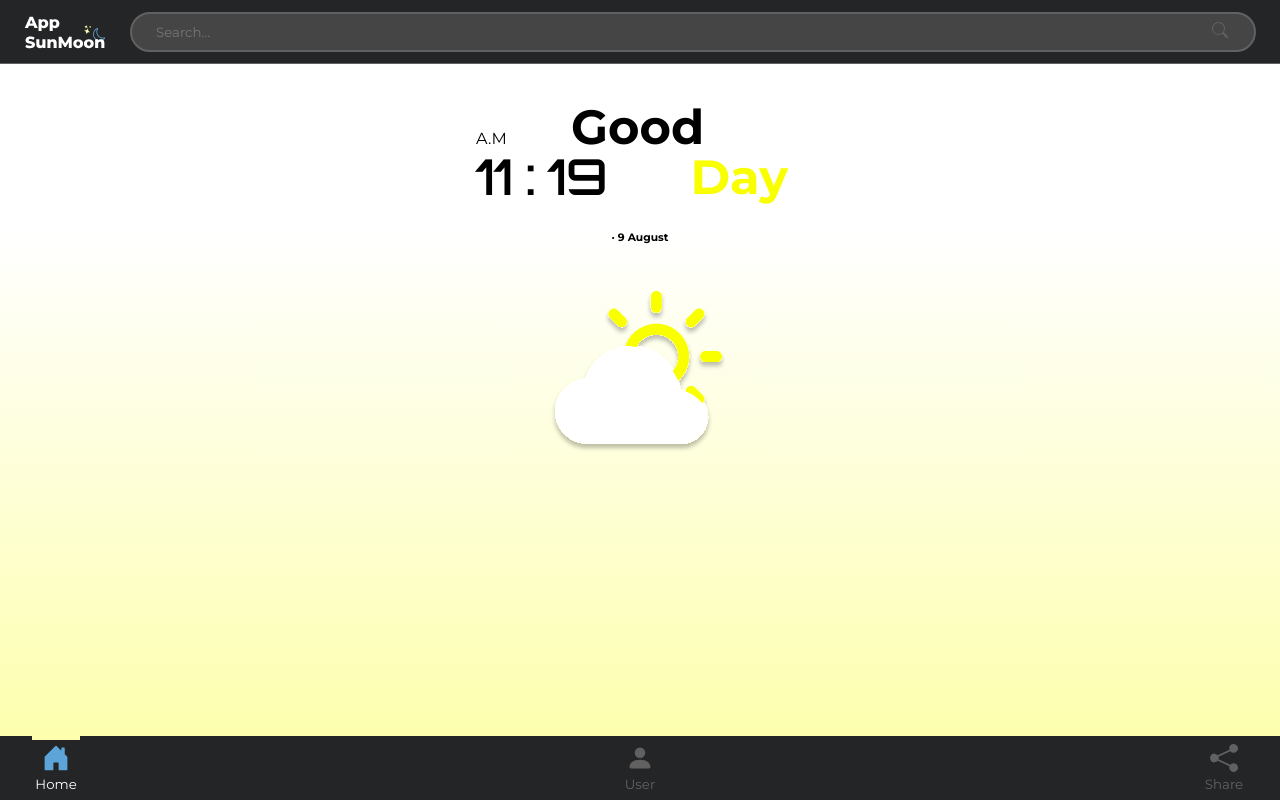
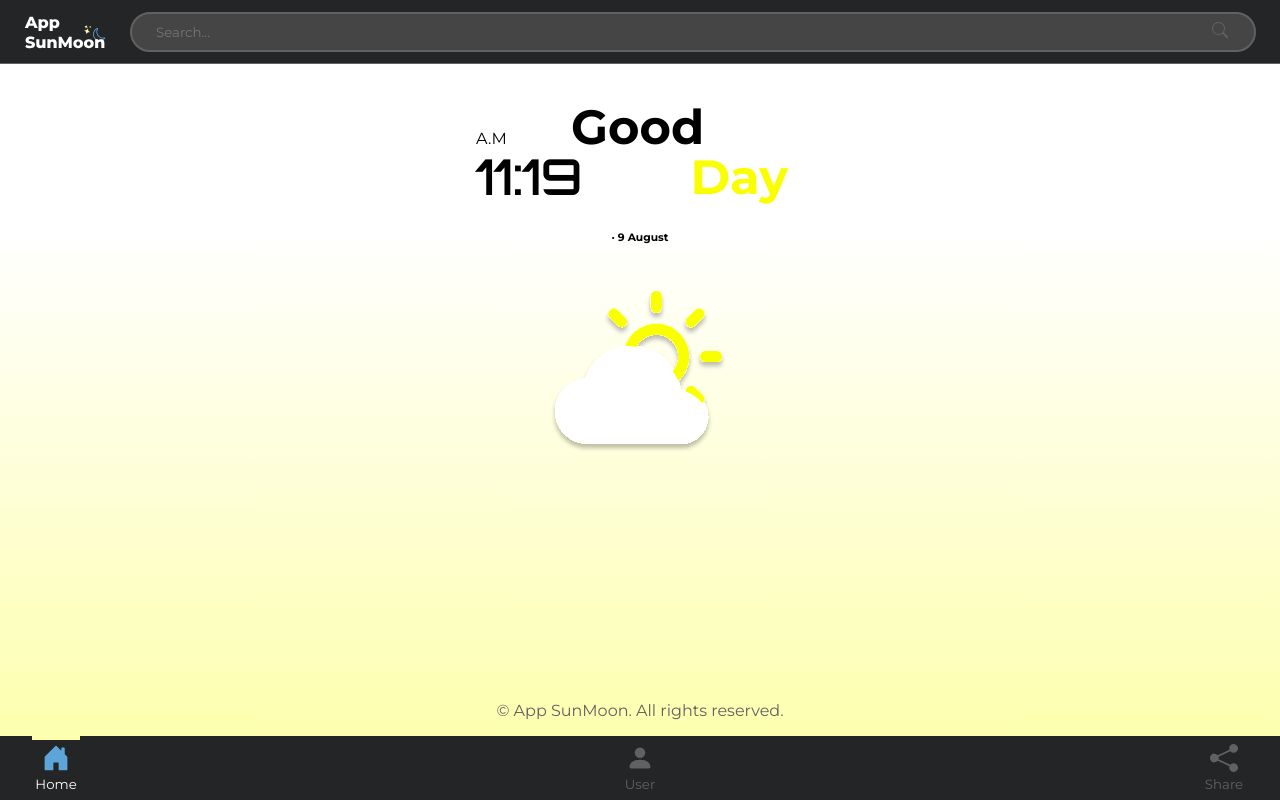
Before and after one commit to PresaMaite/SunMoonApp, a React (Vite) app: page / in a window 1280 px wide. Built offline with nearby package versions, Linux system fonts and the light colour scheme; no server answers.

Commit message:
footer with functionality

```diff
--- /dev/null
+++ b/src/components/Footer/Footer.jsx
@@ -0,0 +1,12 @@
+ import "./_Footer.scss";
+
+ export const Footer = ({datetime}) => {
+    const newDate = datetime ? new Date(datetime) : new Date();
+
+    const isDay = newDate.getHours() >= 6 && newDate.getHours() <= 18;
+
+    return (
+    <footer className={`footerStyles ${isDay ? "footerDay" : "footerNight"}`}>
+        <p>© App SunMoon. All rights reserved.</p>
+    </footer>
+ )};
--- /dev/null
+++ b/src/components/Footer/_Footer.scss
@@ -0,0 +1,17 @@
+@use "./../../styles/variables.scss" as colors;
+
+.footerStyles {
+    position: absolute;
+    bottom: 64px;
+
+    width: 100%;
+    text-align: center;
+}
+
+.footerDay {
+    color: colors.$strokeColor;
+}
+
+.footerNight {
+    color: white;
+}
--- a/src/components/Hour/Hour.jsx
+++ b/src/components/Hour/Hour.jsx
@@ -16,7 +16,7 @@ export const Hour = ({timezone_location, datetime}) => {
         <div className="hourTitleContainer">
             <div className="hourContainer">
                 <p><small>{newDate.getHours() >= 0 && newDate.getHours() <= 11 ? "A.M" : "P.M"}</small></p>
-                <h3>{`${newDate.getHours()} : ${newDate.getMinutes()}`}</h3>
+                <h3>{`${newDate.getHours()}:${newDate.getMinutes()}`}</h3>
             </div>
 
             <div className="titleContainer">
--- a/src/layouts/Layout.jsx
+++ b/src/layouts/Layout.jsx
@@ -2,12 +2,12 @@ import { Route, Routes} from "react-router-dom";
 import { useState } from "react";
 import { useEffect } from "react";
 
-import { Hour } from "../components/Hour/Hour";
 import { apiService } from "../services/apiServices";
 
 import { NavBar } from "../components/NavBar/NavBar";
+import { Hour } from "../components/Hour/Hour";
 import { BottomTab } from "../components/BottomTab/BottomTab";
-
+import { Footer } from "../components/Footer/Footer";
 
 
 export const Layout = () => {
@@ -33,5 +33,6 @@ export const Layout = () => {
                 <Route path="/share" element="" ></Route>
             </Routes>
             <BottomTab />
+            <Footer {...data} />
         </>
 )};
```
